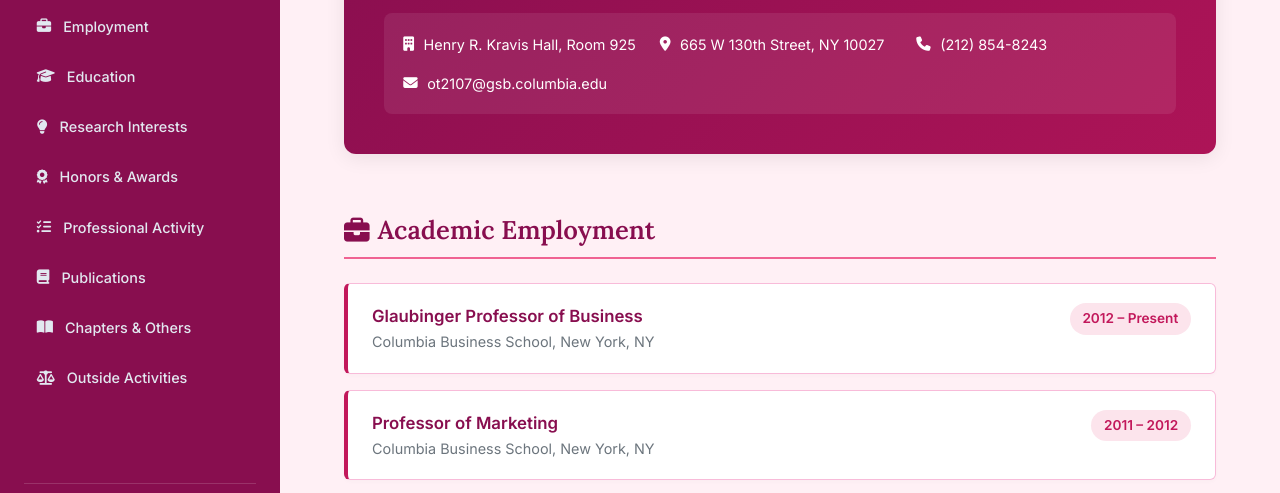
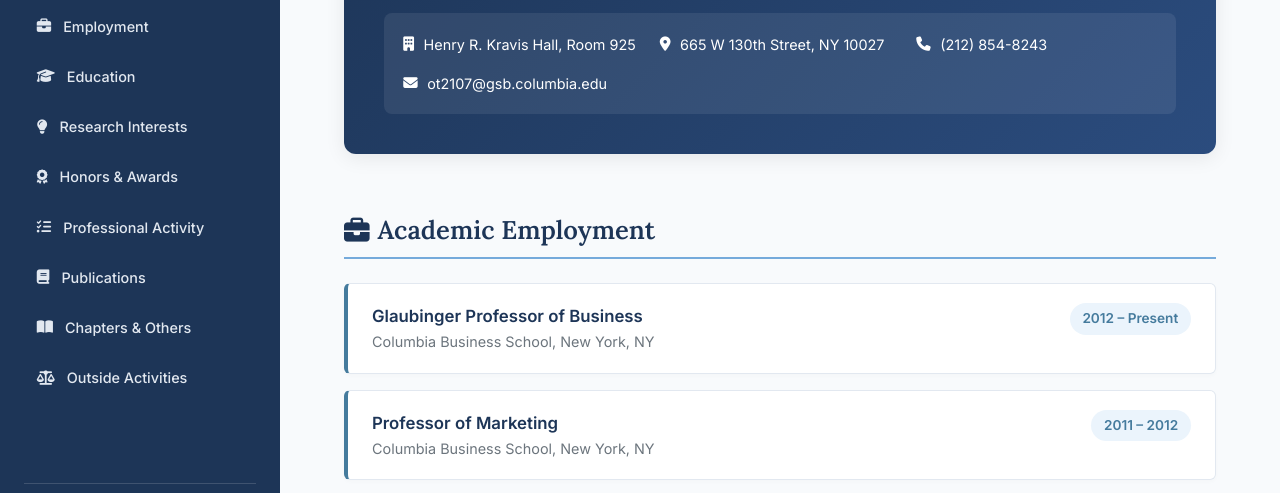
Before and after one commit to otoubia/homepage, a plain HTML site: page index.html in a window 1280 px wide. Shown: the part 191-684 px from the top of the page. Drawn offline with Linux system fonts and the light colour scheme.

Commit message:
Change color scheme to blue

```diff
--- a/index.html
+++ b/index.html
@@ -12,16 +12,16 @@
 
   <style>
     :root {
-      /* Pink Palette */
-      /* pink-build-trigger-2 */ --primary-blue: #F06292;    /* Medium Pink */
-      --primary-dark: #880E4F;    /* Deep Rose */
-      --primary-accent: #C2185B;  /* Hot Pink */
-      --bg-light: #FFF0F5;        /* Blush White */
+      /* Columbia Blue Palette */
+      /* pink-build-trigger-2 */ --primary-blue: #75AADB;    /* Official Columbia Blue */
+      --primary-dark: #1D3557;    /* Deep Navy */
+      --primary-accent: #457B9D;  /* Slate Blue */
+      --bg-light: #F8FAFC;        /* Soft Slate/White */
       --card-bg: #FFFFFF;
       --text-main: #2B2D42;
       --text-muted: #6C757D;
-      --border-color: #F8BBD9;
-      --highlight-bg: #FCE4EC;
+      --border-color: #E2E8F0;
+      --highlight-bg: #EBF4FC;
       --sidebar-width: 280px;
     }
 
@@ -147,7 +147,7 @@
 
     /* Hero / Contact Card */
     .hero-card {
-      background: linear-gradient(135deg, var(--primary-dark) 0%, #AD1457 100%);
+      background: linear-gradient(135deg, var(--primary-dark) 0%, #2B4C7E 100%);
       color: white;
       padding: 2.5rem;
       border-radius: 12px;
```
